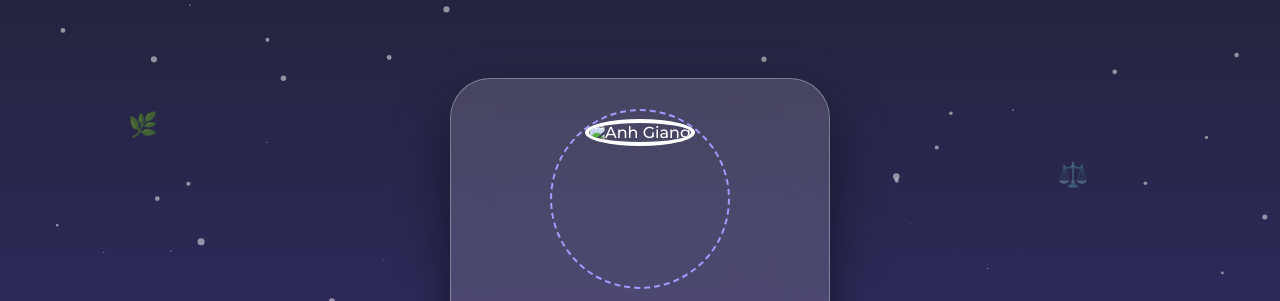
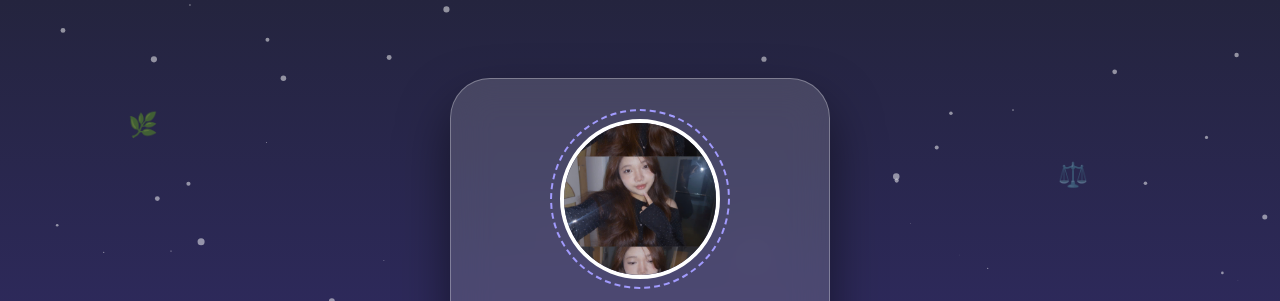
Before and after one commit to lcdien/for_giang, a plain HTML site: page index.html in a window 1280 px wide. Shown: the top 301 px of the page. Drawn offline with nearby package versions, Linux system fonts and the light colour scheme; a web font is replaced by a local one.

Commit message:
Update index.html

```diff
--- a/index.html
+++ b/index.html
@@ -171,7 +171,7 @@
 
     <div class="main-card">
         <div class="img-container">
-              <img src="anh-giang.jpg" alt="Anh Giang" class="profile-img">
+              <img src="anh_giang.jpg" alt="Anh Giang" class="profile-img">
         </div>
 
         <h1>Anh Giang</h1>
```
